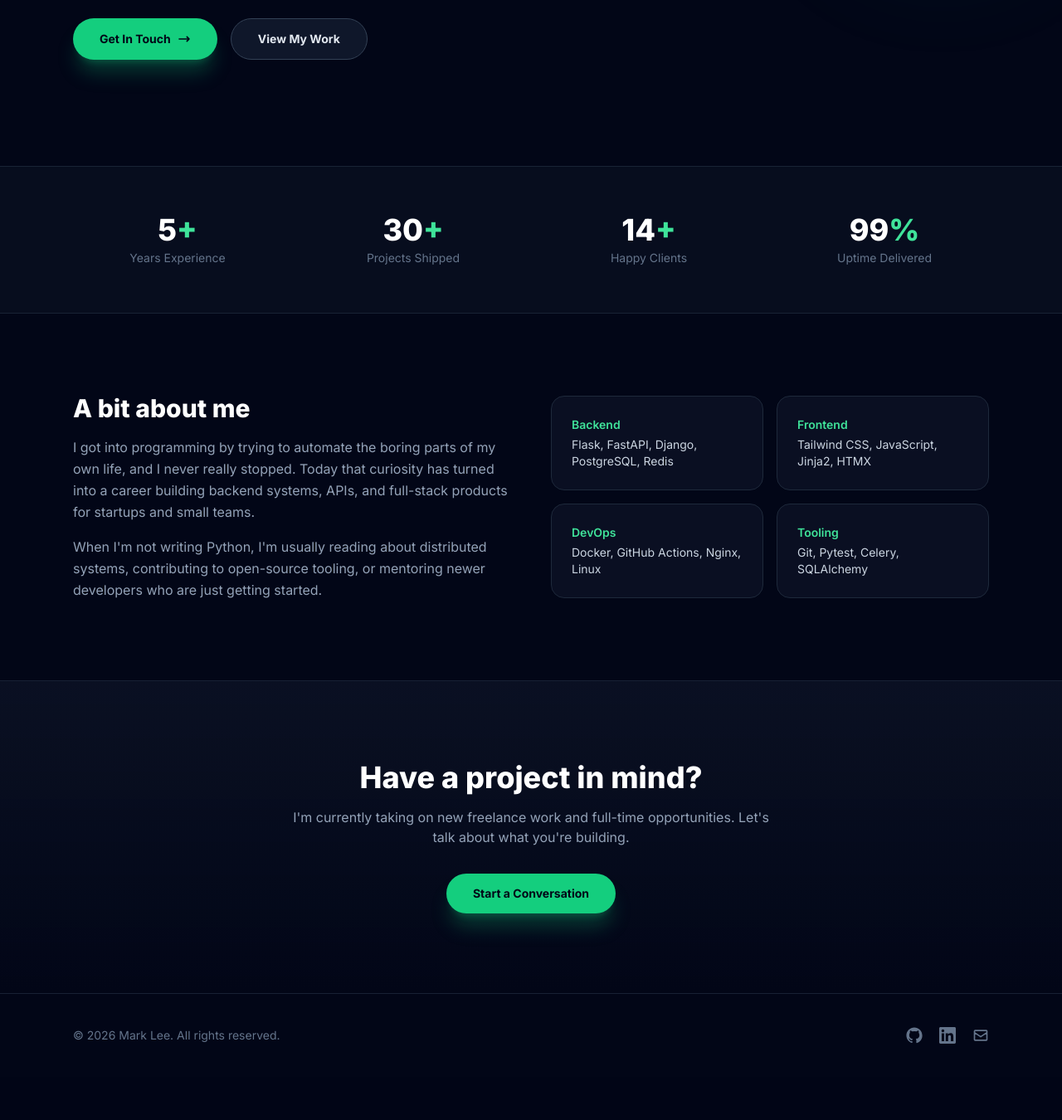
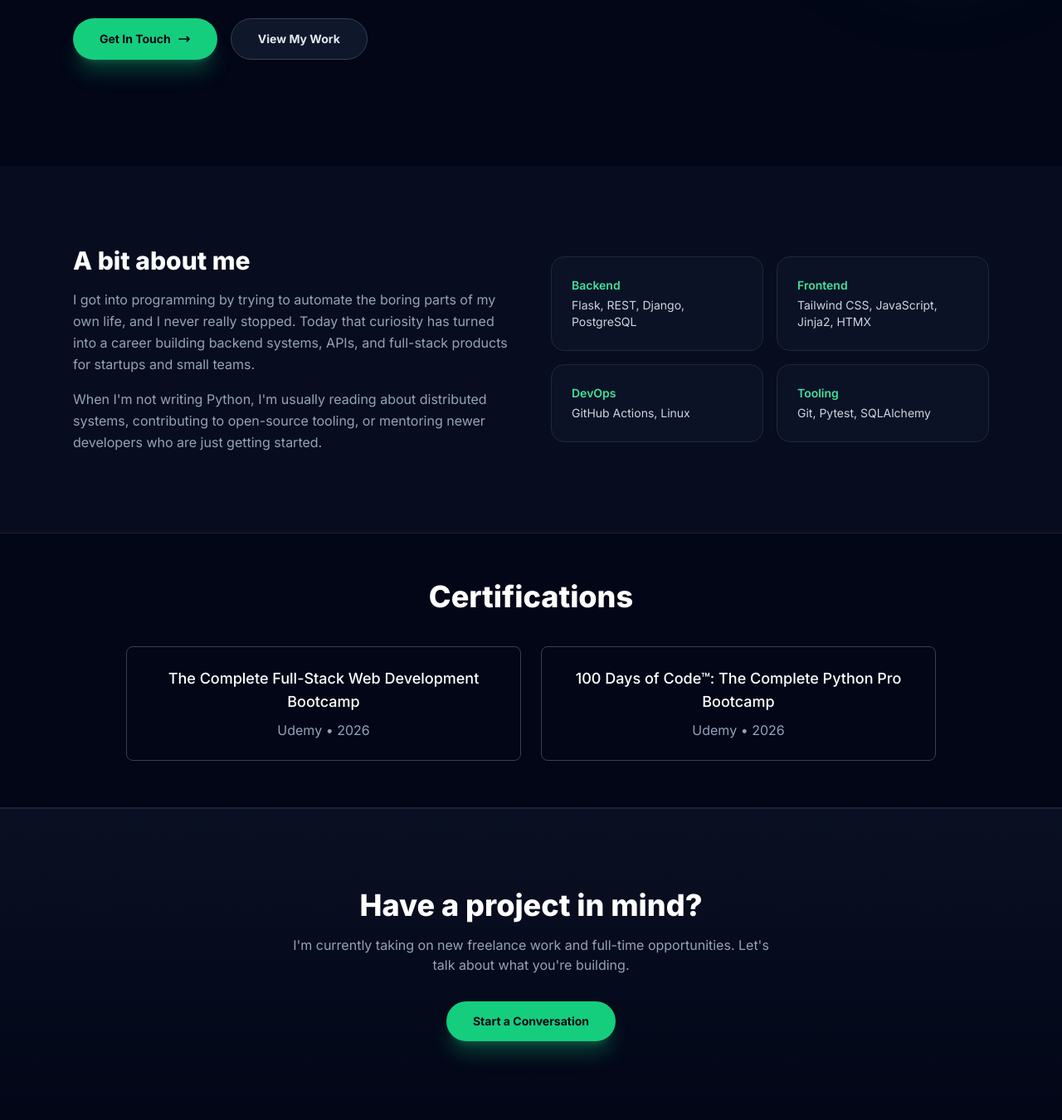
Before and after one commit to markleegh/portfolio-website, a Flask app: page / in a window 1280 px wide. Shown: the part 566-1916 px from the top of the page at 83% size. Before the commit the page ends 1824 px from the top, so only its background shows below. Run offline with Flask 3, Linux system fonts and the light colour scheme; some libraries are stand-ins or nearby versions.

Commit message:
fix certifications links

```diff
--- a/portfolio/app.py
+++ b/portfolio/app.py
@@ -67,7 +67,7 @@ PROJECTS = [
             "browser-based dashboard with geolocation."
         ),
         "skills": ["Python", "Flask", "Click", "OpenWeather API"],
-        "github_url": "https://github.com/yourusername/weather-forecast-app",
+        "github_url": "https://github.com/markleegh/python-projects",
     },
 ]
 
--- a/portfolio/templates/index.html
+++ b/portfolio/templates/index.html
@@ -49,60 +49,91 @@
     </div>
 </section>
 
-<section class="border-y border-slate-800/80 bg-slate-900/40">
-    <div class="max-w-6xl mx-auto px-6 py-14 grid grid-cols-2 sm:grid-cols-4 gap-8 text-center">
-        <div>
-            <p class="text-3xl md:text-4xl font-extrabold text-white">5<span class="text-accent-400">+</span></p>
-            <p class="mt-1 text-sm text-slate-500">Years Experience</p>
-        </div>
-        <div>
-            <p class="text-3xl md:text-4xl font-extrabold text-white">30<span class="text-accent-400">+</span></p>
-            <p class="mt-1 text-sm text-slate-500">Projects Shipped</p>
-        </div>
-        <div>
-            <p class="text-3xl md:text-4xl font-extrabold text-white">14<span class="text-accent-400">+</span></p>
-            <p class="mt-1 text-sm text-slate-500">Happy Clients</p>
-        </div>
-        <div>
-            <p class="text-3xl md:text-4xl font-extrabold text-white">99<span class="text-accent-400">%</span></p>
-            <p class="mt-1 text-sm text-slate-500">Uptime Delivered</p>
-        </div>
-    </div>
-</section>
-
-<section class="max-w-6xl mx-auto px-6 py-24">
+<section class="w-full bg-slate-900/40 py-24">
+    <div class="max-w-6xl mx-auto px-6">
         <div class="grid md:grid-cols-2 gap-12 items-center">
             <div>
-            <h2 class="text-3xl font-extrabold text-white mb-4">A bit about me</h2>
+                <h2 class="text-3xl font-extrabold text-white mb-4">
+                    A bit about me
+                </h2>
+
                 <p class="text-slate-400 leading-relaxed mb-4">
                     I got into programming by trying to automate the boring parts of my own life, and
                     I never really stopped. Today that curiosity has turned into a career building
                     backend systems, APIs, and full-stack products for startups and small teams.
                 </p>
+
                 <p class="text-slate-400 leading-relaxed">
                     When I'm not writing Python, I'm usually reading about distributed systems,
                     contributing to open-source tooling, or mentoring newer developers who are just
                     getting started.
                 </p>
             </div>
+
             <div class="grid grid-cols-2 gap-4">
-            <div class="rounded-2xl border border-slate-800 bg-slate-900/60 p-6 transition-colors hover:border-accent-500/40">
+                <div class="rounded-2xl border border-slate-800 bg-slate-900/60 p-6 hover:border-accent-500/40 transition-colors">
                     <p class="text-sm font-semibold text-accent-400 mb-1">Backend</p>
-                <p class="text-slate-300 text-sm">Flask, FastAPI, Django, PostgreSQL, Redis</p>
+                    <p class="text-slate-300 text-sm">Flask, REST, Django, PostgreSQL</p>
                 </div>
-            <div class="rounded-2xl border border-slate-800 bg-slate-900/60 p-6 transition-colors hover:border-accent-500/40">
+
+                <div class="rounded-2xl border border-slate-800 bg-slate-900/60 p-6 hover:border-accent-500/40 transition-colors">
                     <p class="text-sm font-semibold text-accent-400 mb-1">Frontend</p>
                     <p class="text-slate-300 text-sm">Tailwind CSS, JavaScript, Jinja2, HTMX</p>
                 </div>
-            <div class="rounded-2xl border border-slate-800 bg-slate-900/60 p-6 transition-colors hover:border-accent-500/40">
+
+                <div class="rounded-2xl border border-slate-800 bg-slate-900/60 p-6 hover:border-accent-500/40 transition-colors">
                     <p class="text-sm font-semibold text-accent-400 mb-1">DevOps</p>
-                <p class="text-slate-300 text-sm">Docker, GitHub Actions, Nginx, Linux</p>
+                    <p class="text-slate-300 text-sm">GitHub Actions, Linux</p>
                 </div>
-            <div class="rounded-2xl border border-slate-800 bg-slate-900/60 p-6 transition-colors hover:border-accent-500/40">
+
+                <div class="rounded-2xl border border-slate-800 bg-slate-900/60 p-6 hover:border-accent-500/40 transition-colors">
                     <p class="text-sm font-semibold text-accent-400 mb-1">Tooling</p>
-                <p class="text-slate-300 text-sm">Git, Pytest, Celery, SQLAlchemy</p>
+                    <p class="text-slate-300 text-sm">Git, Pytest, SQLAlchemy</p>
                 </div>
             </div>
+        </div>
+    </div>
+</section>
+
+<section class="border-y border-slate-800/80">
+    <div class="max-w-5xl mx-auto px-6 py-14">
+
+        <h2 class="text-3xl md:text-4xl font-extrabold text-white text-center mb-10">
+            Certifications
+        </h2>
+
+        <div class="grid grid-cols-1 md:grid-cols-2 gap-6">
+
+            <a
+                href="https://www.udemy.com/certificate/UC-3bda98b8-b2e2-47c4-9c76-e3ea36c4253e/"
+                target="_blank"
+                rel="noopener noreferrer"
+                class="block p-6 rounded-lg border border-slate-700 hover:border-accent-400 hover:bg-slate-800 transition text-center"
+            >
+                <h3 class="text-lg font-medium text-white">
+                    The Complete Full-Stack Web Development Bootcamp
+                </h3>
+                <p class="mt-2 text-slate-400">
+                    Udemy • 2026
+                </p>
+            </a>
+
+            <a
+                href="https://www.udemy.com/certificate/UC-ff2e891e-97ef-4da2-802f-1d5243e6790f/"
+                target="_blank"
+                rel="noopener noreferrer"
+                class="block p-6 rounded-lg border border-slate-700 hover:border-accent-400 hover:bg-slate-800 transition text-center"
+            >
+                <h3 class="text-lg font-medium text-white">
+                    100 Days of Code™: The Complete Python Pro Bootcamp
+                </h3>
+                <p class="mt-2 text-slate-400">
+                    Udemy • 2026
+                </p>
+            </a>
+
+        </div>
+
     </div>
 </section>
 
```
Lines whose indentation alone changed are shown as unchanged.
